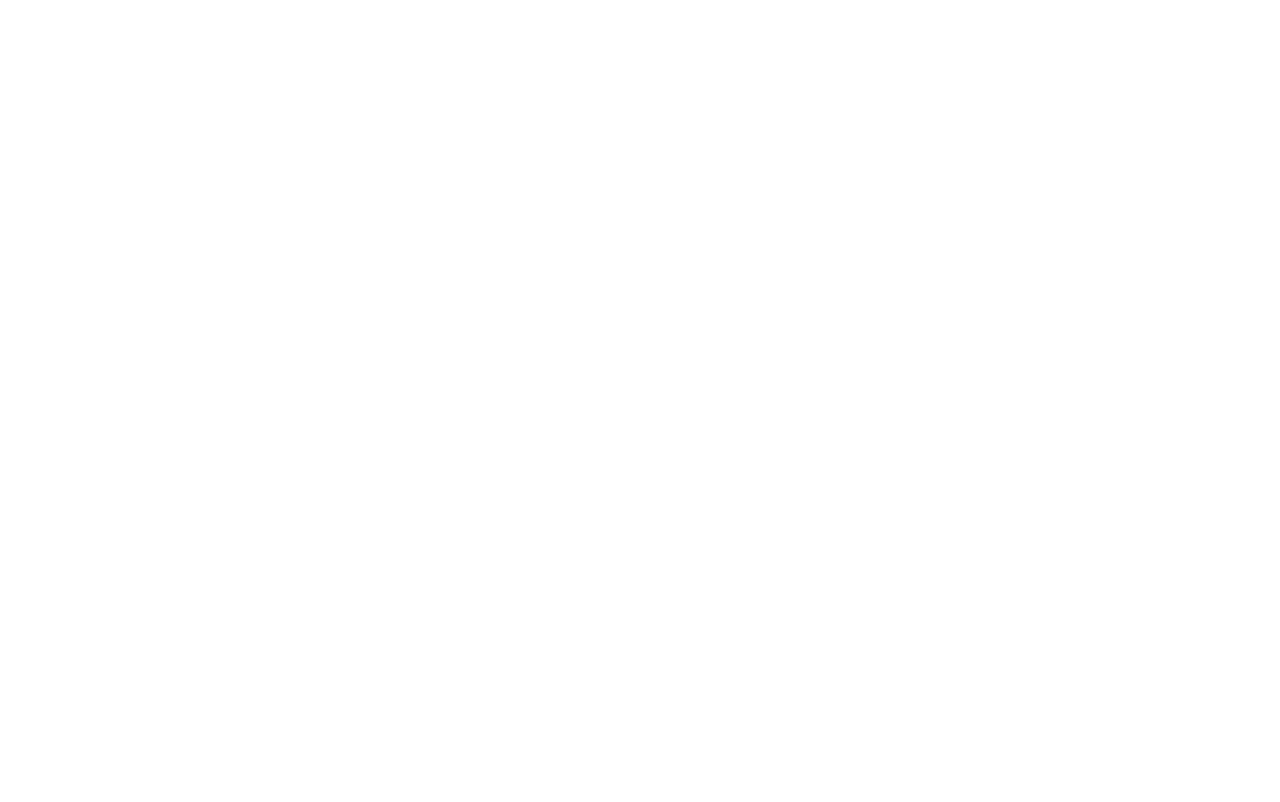
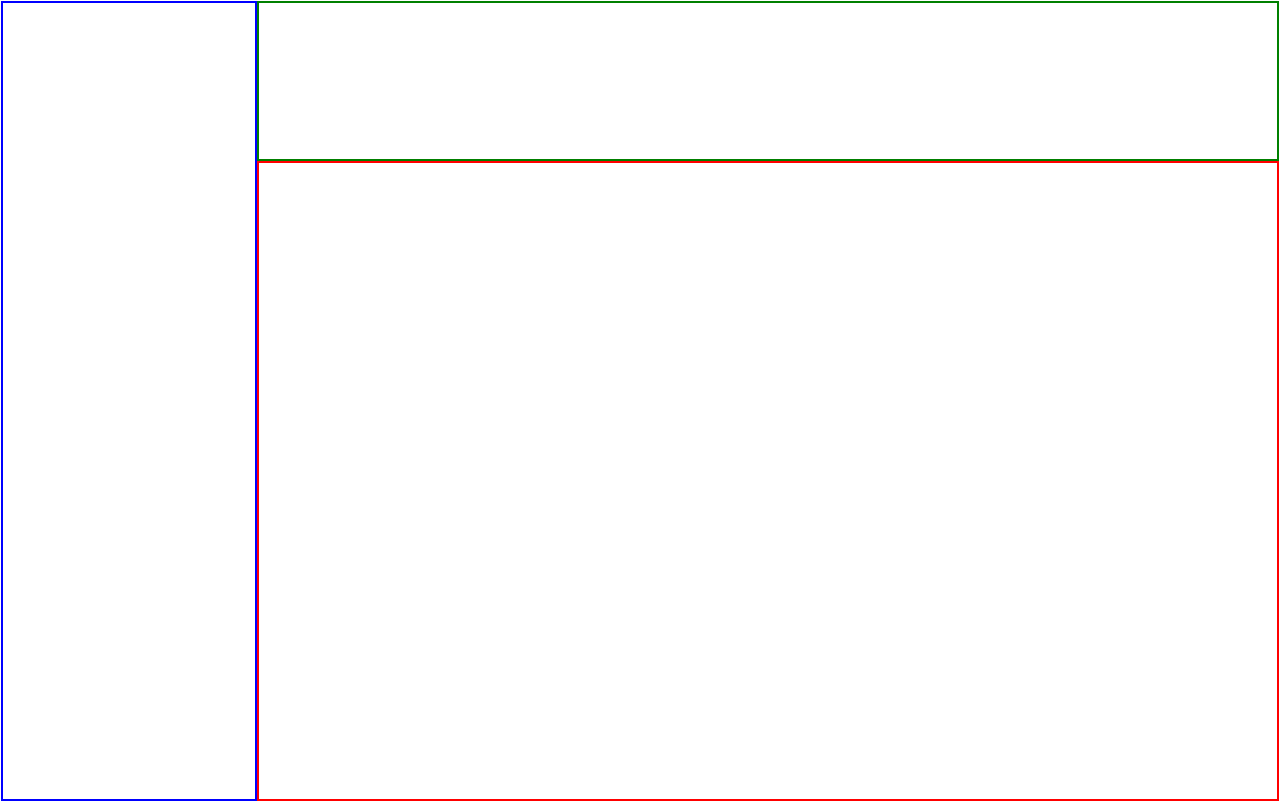
Before and after one commit to teehkay9/Odin-Admin-Dashboard, a plain HTML site: page index.html in a window 1280 px wide. Drawn offline with Linux system fonts and the light colour scheme.

Commit message:
Add basic layout for parent divs
- created wrapper div as grid container
- created header, sidebar & main divs as parent elements

```diff
--- a/index.html
+++ b/index.html
@@ -6,5 +6,13 @@
     <title>Admin Dashboard</title>
     <link rel="stylesheet" href="style.css" />
   </head>
-  <body></body>
+  <body>
+    <div class="wrapper">
+      <div class="header"></div>
+
+      <div class="sidebar"></div>
+
+      <div class="main"></div>
+    </div>
+  </body>
 </html>
--- a/style.css
+++ b/style.css
@@ -0,0 +1,28 @@
+* {
+  margin: 0;
+  padding: 0;
+}
+
+.wrapper {
+  margin: 1px;
+  display: grid;
+  grid-template-columns: 1fr 4fr;
+  grid-template-rows: 1fr 4fr;
+  height: 100vh;
+}
+
+.sidebar {
+  border: 2px solid blue;
+  grid-column: 1;
+  grid-row: 1 / 3;
+}
+
+.header {
+  border: 2px solid green;
+  grid-column: 2 / 3;
+  grid-row: 1 / 2;
+}
+
+.main {
+  border: 2px solid red;
+}
```
